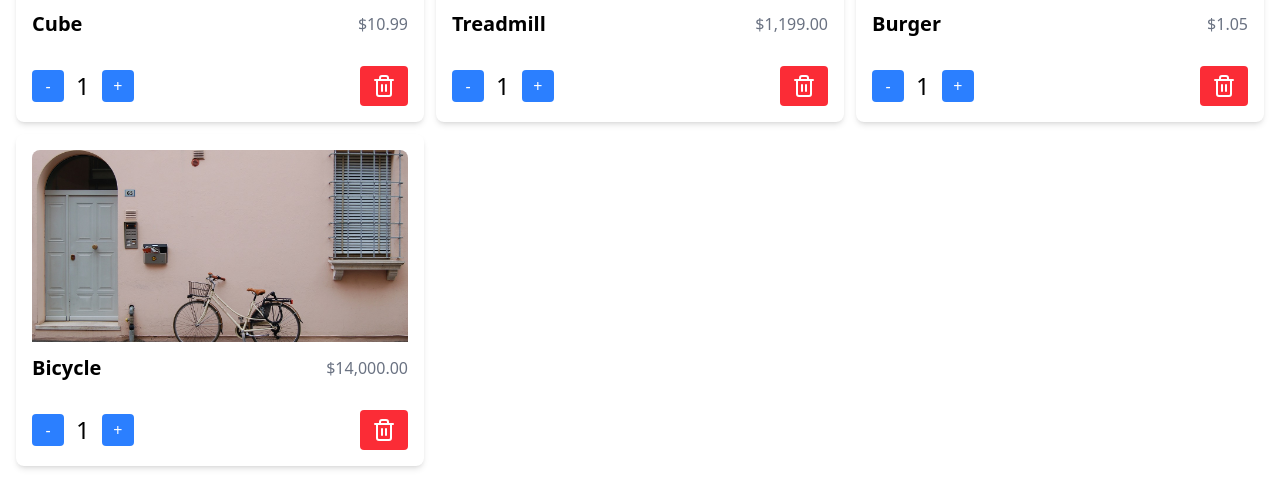
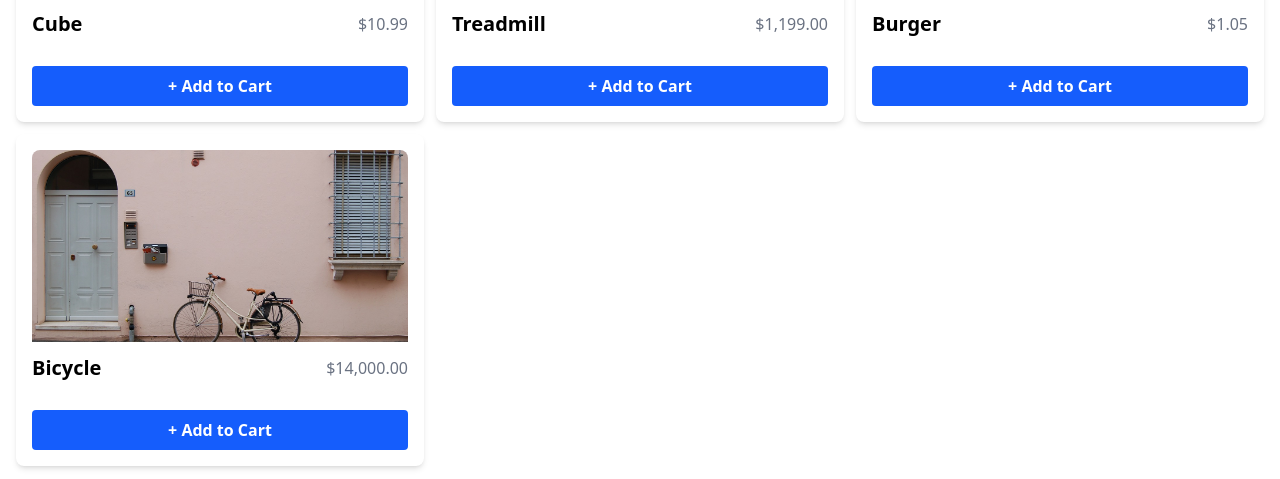
Before and after one commit to Rojan011/Cart, a React app: page /store in a window 1280 px wide. Shown: the part 326-805 px from the top of the page. Built offline with nearby package versions, Linux system fonts and the light colour scheme; the HTML template or start-up script is replaced by a standard one.

Commit message:
Store Item complete

```diff
--- a/src/App.tsx
+++ b/src/App.tsx
@@ -4,10 +4,11 @@ import { Home } from "./pages/Home";
 import { Store } from "./pages/Store";
 import { About } from "./pages/About";
 import { Navbar } from "./components/Navbar";
+import { ShoppingCartProvider } from "./context/ShoppingCartContext";
 
 function App() {
   return (
-    <>
+    <ShoppingCartProvider>
       <Navbar />
       <Container className="mb-4">
         <Routes>
@@ -16,7 +17,7 @@ function App() {
           <Route path="/about" element={<About />} />
         </Routes>
       </Container>
-    </>
+    </ShoppingCartProvider>
   );
 }
 
--- a/src/components/StoreItem.tsx
+++ b/src/components/StoreItem.tsx
@@ -1,5 +1,6 @@
 import { Trash2 } from "lucide-react";
 import { formatCurrency } from "../utils/formatCurrency";
+import { useShoppingCart } from "../context/ShoppingCartContext";
 
 type StoreItemProps = {
   id: number;
@@ -9,7 +10,13 @@ type StoreItemProps = {
 };
 
 export function StoreItem({ id, name, price, imgUrl }: StoreItemProps) {
-  const quantity = 1;
+  const {
+    getItemQuantity,
+    increaseCartQuantity,
+    decreaseCartQuantity,
+    removeFromCart,
+  } = useShoppingCart();
+  const quantity = getItemQuantity(id);
 
   return (
     <div className="flex flex-col gap-3 bg-white p-4 rounded-lg shadow-md h-full">
@@ -29,24 +36,34 @@ export function StoreItem({ id, name, price, imgUrl }: StoreItemProps) {
       {/* Add to Cart / Quantity Controls */}
       <div className="mt-auto w-full">
         {quantity === 0 ? (
-          <button className="bg-blue-600 hover:bg-blue-700 text-white font-bold py-2 px-4 rounded w-full">
+          <button
+            className="bg-blue-600 hover:bg-blue-700 text-white font-bold py-2 px-4 rounded w-full"
+            onClick={() => increaseCartQuantity(id)}
+          >
             + Add to Cart
           </button>
         ) : (
           <div className="flex justify-between items-center w-full">
             {/* Quantity Controls */}
             <div className="flex items-center gap-3">
-              <button className="bg-blue-500 text-white w-8 h-8 flex items-center justify-center rounded hover:bg-blue-600 transition duration-100 cursor-pointer">
+              <button
+                onClick={() => decreaseCartQuantity(id)}
+                className="bg-blue-500 text-white w-8 h-8 flex items-center justify-center rounded hover:bg-blue-600 transition duration-100 cursor-pointer"
+              >
                 -
               </button>
               <span className="text-2xl">{quantity}</span>
-              <button className="bg-blue-500 text-white w-8 h-8 flex items-center justify-center rounded hover:bg-blue-600 transition duration-100 cursor-pointer">
+              <button
+                onClick={() => increaseCartQuantity(id)}
+                className="bg-blue-500 text-white w-8 h-8 flex items-center justify-center rounded hover:bg-blue-600 transition duration-100 cursor-pointer"
+              >
                 +
               </button>
             </div>
 
             {/* Remove Button */}
-            <button className="bg-red-500 text-white px-3 py-2 rounded hover:bg-red-600 transition duration-300 cursor-pointer">
+            <button
+            onClick={() => removeFromCart(id)} className="bg-red-500 text-white px-3 py-2 rounded hover:bg-red-600 transition duration-300 cursor-pointer">
               <Trash2 />
             </button>
           </div>
--- a/src/context/ShoppingCartContext.tsx
+++ b/src/context/ShoppingCartContext.tsx
@@ -1,3 +1,4 @@
+/* eslint-disable react-refresh/only-export-components */
 import { createContext, ReactNode, useContext, useState } from "react";
 type ShoppingCartProviderProps = {
   children: ReactNode;
```
